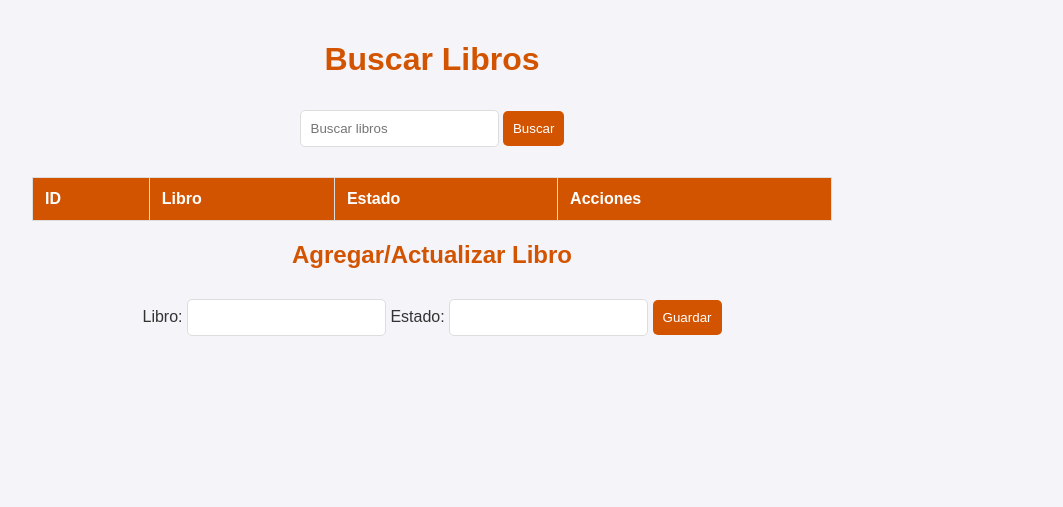
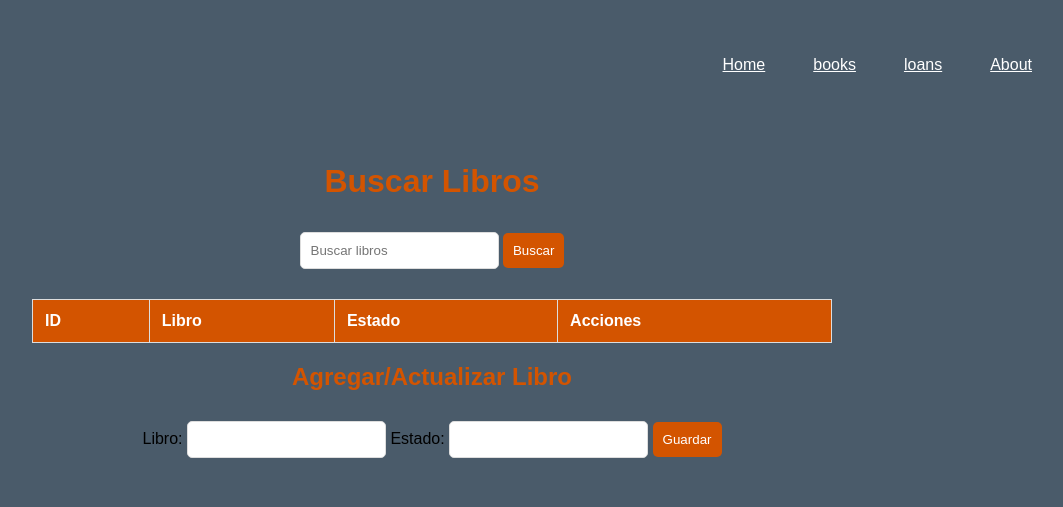
Before and after one commit to BlacVal/Pascual, a PHP site: page /php/buscar_libros.php in a window 1280 px wide. Shown: the top 507 px of the page, without its empty margins (208-1271 px from the left). Run offline with PHP 8.4, Linux system fonts and the light colour scheme; the visitor is signed in with stand-in values (Sample User, id 1); data that the repository does not hold is empty.

Commit message:
cambio de color en el body de todas las partes

```diff
--- a/assets/css/libros.css
+++ b/assets/css/libros.css
@@ -1,9 +1,139 @@
-body {
-    font-family: Arial, sans-serif;
-    background-color: #f4f4f9;
-    color: #333;
-    margin: 0;
-    padding: 0;
+body{
+    font-family: 'Poppins', sans-serif;
+    background-color: #4A5B6A;
+}
+
+nav{
+    max-width: 1200px;
+    margin: auto;
+    padding: 2rem 1rem;
+    display: flex;
+    align-items: center;
+    justify-content: space-between;
+    gap: 2rem;
+}
+
+.nav-logo{
+    max-width: 100px;
+}
+
+.nav-links{
+    list-style: none;
+    display: flex;
+    align-items: center;
+    gap: 3rem;
+}
+
+.link a{
+    position: relative;
+    padding-bottom: 0.75rem;
+    color: #fff;
+}
+
+.link a::after{
+    content: "";
+    position: absolute;
+    height: 2px;
+    width: 0;
+    bottom: 0;
+    left: 0;
+    background-color: #5483B3;
+    transition: all 0.3s ease;
+}
+
+.link a:hover::after{
+    width: 70%;
+}
+
+.btn{
+    padding: 1rem 2rem;
+    font-size: 1rem;
+    color: #fff;
+    background-color: #5483B3;
+    border-radius: 5px;
+    cursor: pointer;
+    transition: all 0.3s ease;
+}
+
+.btn:hover{
+    background-color: #5483B3;
+}
+
+.container{
+    max-width: 1200px;
+    margin: auto;
+    padding: 5rem 2rem;
+}
+
+.blur{
+    position: absolute;
+    box-shadow: 0 0 1000px 50px #5483B3;
+    z-index: -100;
+}
+
+header{
+    position: relative;
+    padding-top: 2rem;
+    display: grid;
+    grid-template-columns: repeat(2, 1fr);
+    align-items: center;
+    gap: 2rem;
+}
+
+header .content h4{
+    margin-bottom: 1rem;
+    color: #ccc;
+    font-size: 1rem;
+    font-weight: 600;
+}
+
+header .content h1{
+    color: #fff;
+    margin-bottom: 1rem;
+    font-size: 3rem;
+    font-weight: 700;
+    line-height: 4rem;
+}
+
+header .content h1 span{
+    -webkit-text-fill-color: transparent;
+    -webkit-text-stroke: 1px #fff;
+}
+
+header .content p{
+    margin-bottom: 2rem;
+    color: #ccc;
+}
+
+header .image{
+    position: relative;
+}
+
+header .image::before{
+    content: "o";
+    position: absolute;
+    top: 0;
+    left: 50%;
+    transform: translateX(-50%);
+    font-size: 38rem;
+    font-weight: 400;
+    line-height: 20rem;
+    color: #1d4ed8;
+    opacity: 0.2;
+    z-index: -100;
+}
+
+header .image img{
+    max-width: 600px;
+    margin: auto;
+}
+
+section .header{
+    margin-bottom: 1rem;
+    color: #fff;
+    text-align: center;
+    font-size: 2.25rem;
+    font-weight: 600;
 }
 .container {
     max-width: 800px;
--- a/inicio.php
+++ b/inicio.php
@@ -114,7 +114,7 @@ if(isset($_SESSION['usuario'])){
         <span class="blur"></span>
         <div class="column">
             <div class="logo">
-                <img src="./Logo5.jpg">
+                <img src="/assets/imagess/create-a-logo-for-a-book-lending-website-with-the--xUGYRNzKTsSZX7EX5FrmTA-Tu_1KVIRQTC8_jUSZEWxxw.jpeg">
             </div>
             <p>
                 Lorem ipsum dolor sit amet consectetur adipisicing elit.
--- a/php/buscar_libros.php
+++ b/php/buscar_libros.php
@@ -86,6 +86,17 @@ $mysqli->close();
     <link rel="stylesheet" href="/assets/css/libros.css">
 </head>
 <body>
+<nav>
+        <div class="nav-logo">
+
+        </div>
+        <ul class="nav-links">
+        <li class="link"><a href="/inicio.php">Home</a></li>
+        <li id="link1" class="link"><a href="/php/buscar_libros.php">books</a></li>
+        <li id="link2" class="link"><a href="/php/libro.php">loans</a></li>
+        <li id="link3" class="link"><a href="#">About</a></li>
+    </ul>
+    </nav>
     <div class="container">
         <h1>Buscar Libros</h1>
         <form action="" method="get">
```
Also changed, not shown: assets/css/libro.css (+9 -9 lines), assets/css/style.css (+13 -13 lines), php/libro.php (+6 -11 lines).
